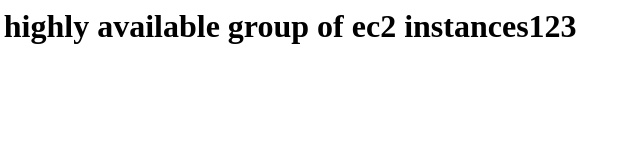
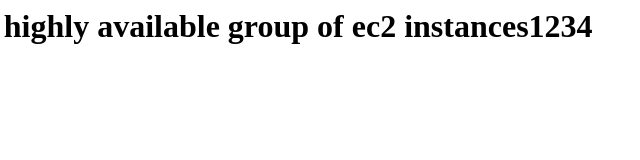
Before and after one commit to saeedazem/nice, a plain HTML site: page index.html in a window 1280 px wide. Shown: the full height of the page, 248-888 px from the left. Drawn offline with Linux system fonts and the light colour scheme.

Commit message:
Update index.html

```diff
--- a/index.html
+++ b/index.html
@@ -1 +1 @@
-<h1>Hello world from highly available group of ec2 instances123</h1>
+<h1>Hello world from highly available group of ec2 instances1234</h1>
```
